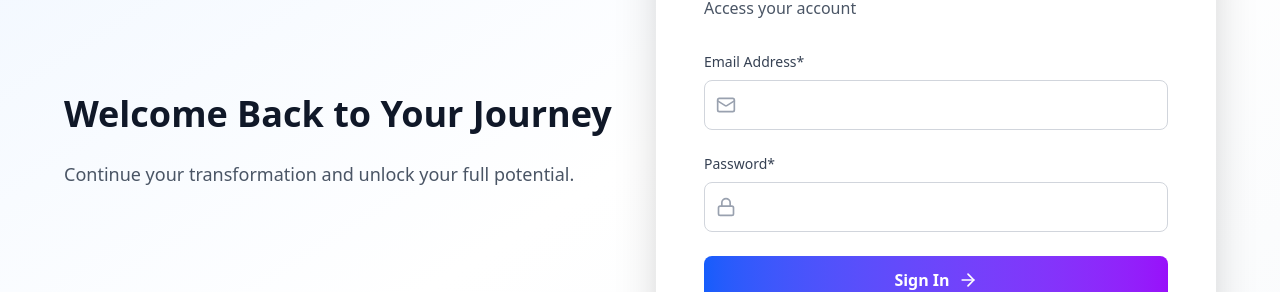
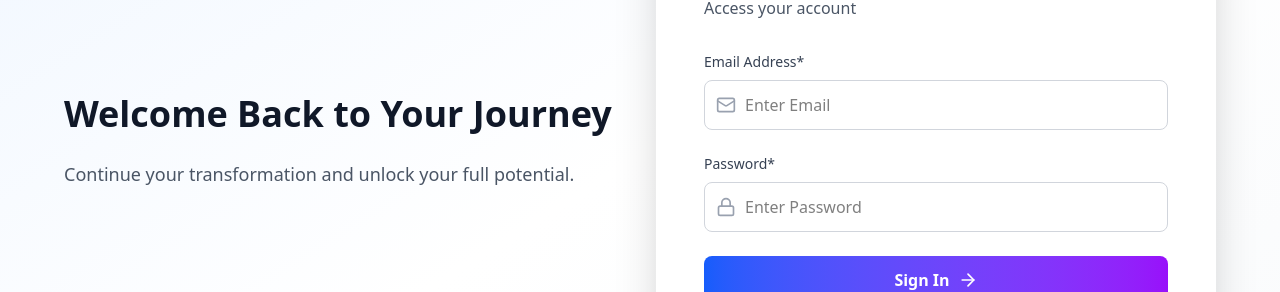
Before and after one commit to Atharv542/H2H, a React (Vite) app: page /login in a window 1280 px wide. Shown: the part 308-600 px from the top of the page. Built offline with nearby package versions, Linux system fonts and the light colour scheme; no server answers.

Commit message:
Added changes

```diff
--- a/src/pages/Booking.tsx
+++ b/src/pages/Booking.tsx
@@ -15,6 +15,7 @@ import { db } from "../firebase";
 import { useNavigate } from "react-router-dom";
 import { collection, query, where, getDocs } from "firebase/firestore";
 import toast from "react-hot-toast";
+import { onAuthStateChanged } from "firebase/auth";
 import QuestionnaireModal from "../components/QuestionnaireModal";
 
 const CALENDLY_LINK = "https://calendly.com/head2heart-info/30min";
@@ -25,11 +26,17 @@ const Booking = () => {
   const [selectedTime, setSelectedTime] = useState("");
   const [showQuestionnaire, setShowQuestionnaire] = useState(false);
   const [showCalendly, setShowCalendly] = useState(false);
-
+ const [user,setUser] = useState<any>(null);
   const navigate = useNavigate();
   const toastShownRef = useRef(false);
 
   /* ================= ACCESS CHECK ================= */
+   useEffect(() => {
+        const unsubscribe = onAuthStateChanged(auth, (currentUser) => {
+          setUser(currentUser);
+        });
+        return () => unsubscribe();
+      }, []);
   useEffect(() => {
     const checkAccess = async () => {
       const user = auth.currentUser;
--- a/src/pages/Login.tsx
+++ b/src/pages/Login.tsx
@@ -101,6 +101,7 @@ const Login = () => {
                   value={email}
                   onChange={(e) => setEmail(e.target.value)}
                   className="w-full pl-10 pr-4 py-3 border border-gray-300 rounded-lg"
+                  placeholder='Enter Email'
                 />
               </div>
             </div>
@@ -117,6 +118,7 @@ const Login = () => {
                   value={password}
                   onChange={(e) => setPassword(e.target.value)}
                   className="w-full pl-10 pr-4 py-3 border border-gray-300 rounded-lg"
+                  placeholder='Enter Password'
                 />
               </div>
             </div>
```
